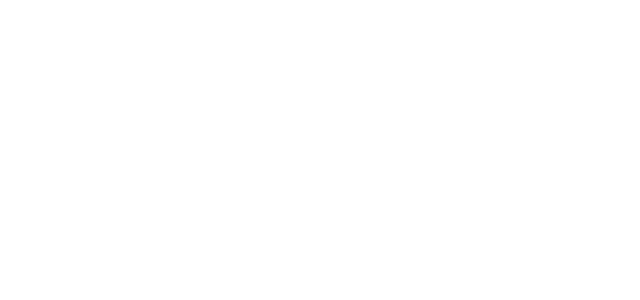
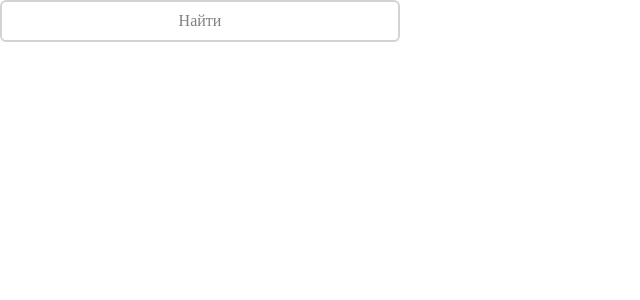
Before and after one commit to strwatcher/neurone-test, a React (Vite) app: page / in a window 1280 px wide. Shown: the top 300 px of the page, without its empty margins (0-640 px from the left). Built offline with nearby package versions, Linux system fonts and the light colour scheme.

Commit message:
fix store, add button and input (-)

```diff
--- a/src/app/app.tsx
+++ b/src/app/app.tsx
@@ -1,3 +1,29 @@
+import { Button } from '@/shared/ui'
+import { useAppDispatch, useAppSelector } from '@/store'
+import { fetchTodoById } from '@/store/todo/model'
+import { useEffect } from 'react'
+
 export const App = () => {
-  return <section></section>
+  const dispatch = useAppDispatch()
+  const { todo, status } = useAppSelector((state) => ({
+    todo: state.todo.todo,
+    status: state.todo.status,
+  }))
+
+  useEffect(() => {
+    console.log(todo)
+  }, [todo])
+
+  return (
+    <section>
+      <Button
+        text="Найти"
+        onClick={() => {
+          console.log('here')
+          dispatch(fetchTodoById(5))
+        }}
+      />
+      {status === 'loading' && 'Загрузка'}
+    </section>
+  )
 }
--- /dev/null
+++ b/src/shared/ui/button/button.tsx
@@ -0,0 +1,10 @@
+import { ButtonProps } from './types'
+import s from './s.module.scss'
+
+export const Button = (props: ButtonProps) => {
+  return (
+    <button className={s.button} onClick={props.onClick}>
+      {props.text}
+    </button>
+  )
+}
--- /dev/null
+++ b/src/shared/ui/button/index.ts
@@ -0,0 +1 @@
+export { Button } from './button'
--- /dev/null
+++ b/src/shared/ui/button/s.module.scss
@@ -0,0 +1,12 @@
+.button {
+  background-color: white;
+  border: solid 2px lightgray;
+  color: gray;
+  border-radius: 6px;
+  padding: 10px 20px;
+  width: clamp(100px, 40vw, 400px);
+
+  &:hover {
+    border: solid 2px #888888
+  }
+}
--- /dev/null
+++ b/src/shared/ui/button/types.ts
@@ -0,0 +1,4 @@
+export type ButtonProps = {
+  onClick: () => void
+  text: string
+}
--- /dev/null
+++ b/src/shared/ui/index.ts
@@ -0,0 +1 @@
+export { Button } from './button'
--- a/src/store/todo/model.ts
+++ b/src/store/todo/model.ts
@@ -1,12 +1,11 @@
-import { createAsyncThunk, createSlice, PayloadAction } from '@reduxjs/toolkit'
-import { Todo } from '@/shared'
+import { createAsyncThunk, createSlice } from '@reduxjs/toolkit'
 import { API } from '@/shared/api'
 import { TodoState } from './types'
 
 export const fetchTodoById = createAsyncThunk(
   'todo/fetchTodoById',
-  async (todoId: number) => {
-    todoWillFetch()
+  async (todoId: number, thunkApi) => {
+    thunkApi.dispatch(todoWillFetch())
     const todo = await API.todo.byId(todoId)
     return todo
   }
@@ -19,33 +18,26 @@
     status: 'idle',
     error: '',
   } as TodoState,
+
   reducers: {
-    todoReceived: (state, action: PayloadAction<Todo>) => {
-      state.todo = action.payload
-      state.status = 'success'
-    },
-
-    todoFailed: (state, action: PayloadAction<string>) => {
-      state.todo = null
-      state.status = 'error'
-      state.error = action.payload
-    },
-
     todoWillFetch: (state) => {
       state.status = 'loading'
     },
   },
   extraReducers: (builder) => {
-    builder.addCase(fetchTodoById.fulfilled, (_, action) => {
+    builder.addCase(fetchTodoById.fulfilled, (state, action) => {
       if ('error' in action.payload) {
-        todoFailed(action.payload.error)
+        state.todo = null
+        state.status = 'error'
+        state.error = action.payload.error
       } else {
-        todoReceived(action.payload)
+        state.todo = action.payload
+        state.status = 'success'
       }
     })
   },
 })
 
-export const { todoWillFetch, todoReceived, todoFailed } = todoSlice.actions
+export const { todoWillFetch } = todoSlice.actions
 
 export const todoReducer = todoSlice.reducer
```
Also changed, not shown: src/shared/ui/input/index.ts (added), src/shared/ui/input/input.tsx (added), src/shared/ui/input/s.module.scss (added), src/shared/ui/input/types.ts (added).
